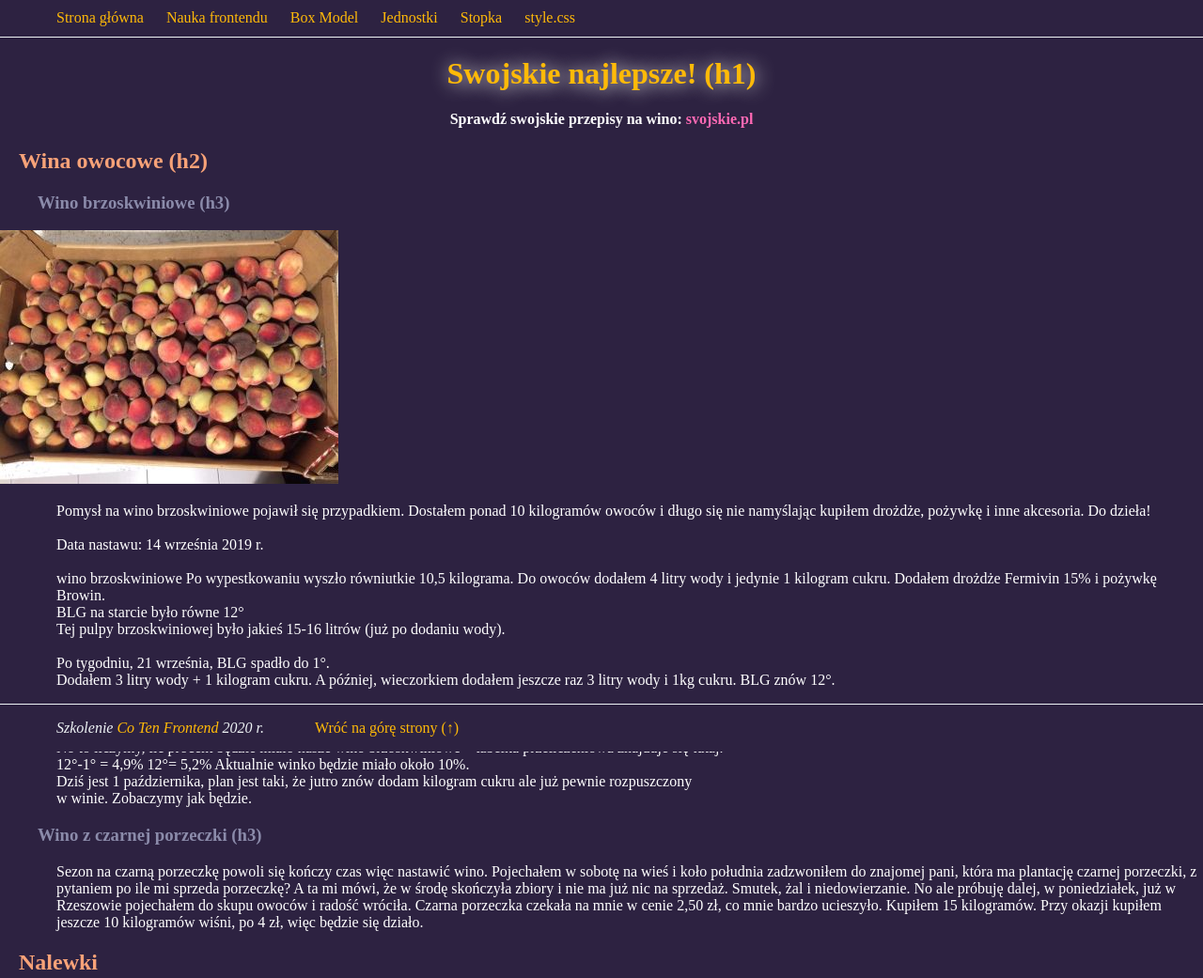
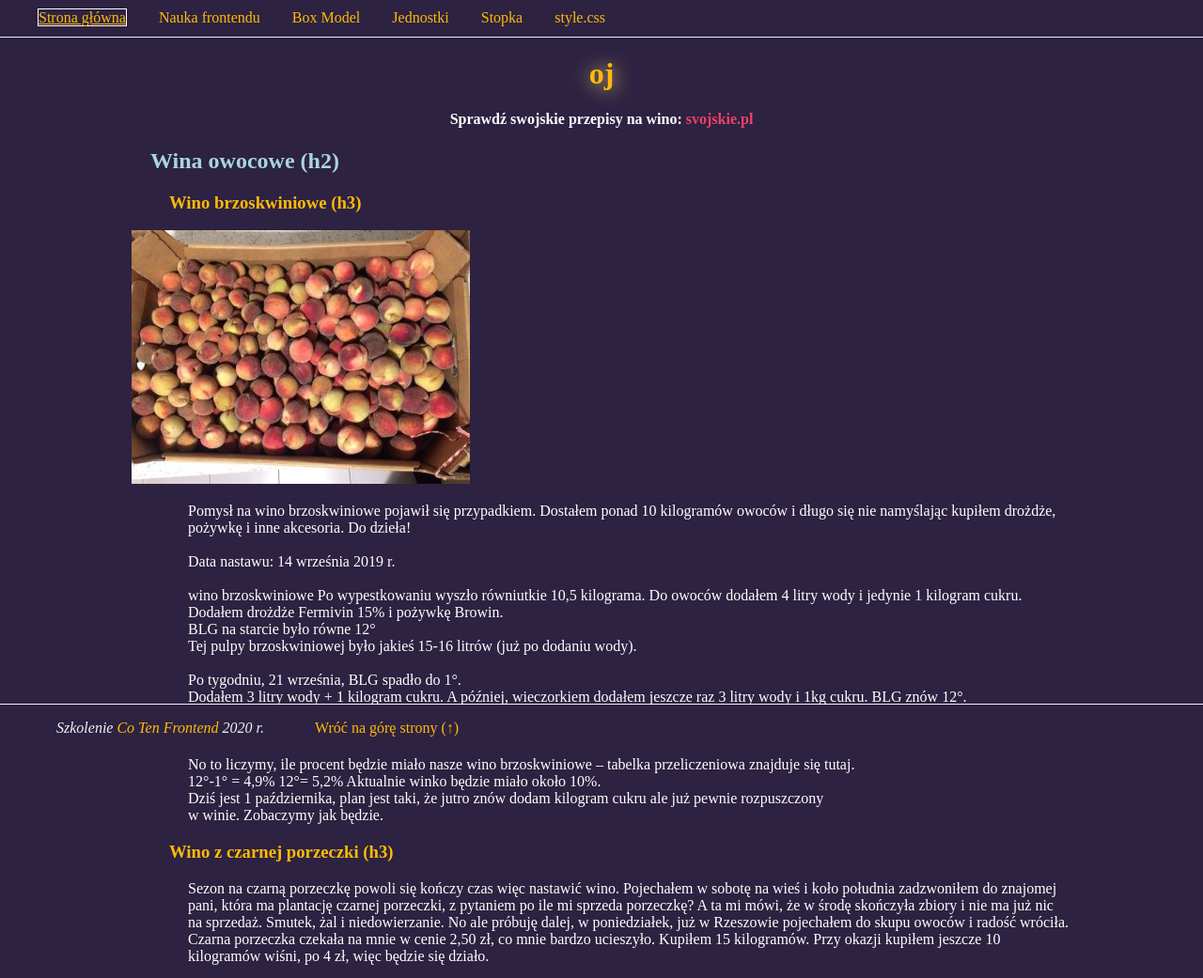
Before and after one commit to wtf-vize/homepage, a plain HTML site: page index.html in a window 1280 px wide. Shown: the top 1041 px of the page at 94% size. Drawn offline with Linux system fonts and the light colour scheme.

Commit message:
zmiany po lekcji JS, DOM i BEM

```diff
--- a/index.html
+++ b/index.html
@@ -1,23 +1,22 @@
 <!DOCTYPE html>
 <html lang="pl">
-
   <head>
-    <meta charset="UTF-8">
-    <meta name="viewport" content="width=device-width, initial-scale=1.0">
+    <meta charset="UTF-8" />
+    <meta name="viewport" content="width=device-width, initial-scale=1.0" />
     <title>Strona główna WTF</title>
-    <link href="style.css" rel="stylesheet" type="text/css">
+    <link href="style.css" rel="stylesheet" type="text/css" />
   </head>
 
   <body>
     <div id="nav_header">
       <header>
-            <nav class="top_menu">
-                <a href="index.html">Strona główna</a>
-                <a href="nauka.html">Nauka frontendu</a>
-                <a href="boxmodel.html">Box Model</a>
-                <a href="jednostki.html">Jednostki</a>
-                <a href="#stopka">Stopka</a>
-                <a href="style.css">style.css</a>
+        <nav class="navigation">
+          <a class="navigation__link navigation__link--homepage navigation__link--active" href="index.html">Strona główna</a>
+          <a class="navigation__link" href="nauka.html">Nauka frontendu</a>
+          <a class="navigation__link" href="boxmodel.html">Box Model</a>
+          <a class="navigation__link" href="jednostki.html">Jednostki</a>
+          <a class="navigation__link" href="#stopka">Stopka</a>
+          <a class="navigation__link" href="style.css">style.css</a>
       </nav>
       </header>
     </div>
@@ -26,92 +25,83 @@
       <main>
         <div id="main_header">
           <header>
-                    <h1>Swojskie najlepsze! (h1)</h1>
-                    <h4>Sprawdź swojskie przepisy na wino: <a href="https://svojskie.pl" target="_blank">svojskie.pl</a>
+            <h1 class="main_heading main_heading--js">Swojskie najlepsze! (h1)</h1>
+            <h4>
+              Sprawdź swojskie przepisy na wino:
+              <a href="https://svojskie.pl" target="_blank">svojskie.pl</a>
             </h4>
           </header>
-
         </div>
         <section>
           <h2 class="naglowek_h2">Wina owocowe (h2)</h2>
           <article>
             <h3>Wino brzoskwiniowe (h3)</h3>
             <img src="brzoskwinie.jpg" alt="skrzynka z brzoskwiniami na wino" />
-                    <p>Pomysł na wino brzoskwiniowe pojawił się przypadkiem. Dostałem ponad 10 kilogramów owoców i długo
-                        się nie namyślając kupiłem drożdże, pożywkę i inne akcesoria. Do dzieła!
-                        <br> <br>
+            <p>
+              Pomysł na wino brzoskwiniowe pojawił się przypadkiem. Dostałem
+              ponad 10 kilogramów owoców i długo się nie namyślając kupiłem
+              drożdże, pożywkę i inne akcesoria. Do dzieła! <br />
+              <br />
               Data nastawu: 14 września 2019 r.
-                        <br><br>
-                        wino brzoskwiniowe
-                        Po wypestkowaniu wyszło równiutkie 10,5 kilograma.
-                        Do owoców dodałem 4 litry wody i jedynie 1 kilogram cukru.
-                        Dodałem drożdże Fermivin 15% i pożywkę Browin.
-                        <br>
+              <br /><br />
+              wino brzoskwiniowe Po wypestkowaniu wyszło równiutkie 10,5
+              kilograma. Do owoców dodałem 4 litry wody i jedynie 1 kilogram
+              cukru. Dodałem drożdże Fermivin 15% i pożywkę Browin.
+              <br />
               BLG na starcie było równe 12°
-                        <br>
-                        Tej pulpy brzoskwiniowej było jakieś 15-16 litrów (już po dodaniu wody).
-                        <br><br>
-                        Po tygodniu, 21 września, BLG spadło do 1°.<br>
-                        Dodałem 3 litry wody + 1 kilogram cukru. A później, wieczorkiem dodałem jeszcze raz 3 litry wody
-                        i 1kg cukru. BLG znów 12°.
-                        <br><br>
+              <br />
+              Tej pulpy brzoskwiniowej było jakieś 15-16 litrów (już po dodaniu
+              wody).
+              <br /><br />
+              Po tygodniu, 21 września, BLG spadło do 1°.<br />
+              Dodałem 3 litry wody + 1 kilogram cukru. A później, wieczorkiem
+              dodałem jeszcze raz 3 litry wody i 1kg cukru. BLG znów 12°.
+              <br /><br />
               25 września drożdże znów zjadły cały cukier. BLG=0°.
-                        <br><br>
-                        No to liczymy, ile procent będzie miało nasze wino brzoskwiniowe – tabelka przeliczeniowa
-                        znajduje się tutaj.<br>
-                        12°-1° = 4,9%
-                        12°= 5,2%
-                        Aktualnie winko będzie miało około 10%.
-                        <br>
-                        Dziś jest 1 października, plan jest taki, że jutro znów dodam kilogram cukru ale już pewnie
-                        rozpuszczony<br>
-                        w winie. Zobaczymy jak będzie.</p>
-
+              <br /><br />
+              No to liczymy, ile procent będzie miało nasze wino brzoskwiniowe –
+              tabelka przeliczeniowa znajduje się tutaj.<br />
+              12°-1° = 4,9% 12°= 5,2% Aktualnie winko będzie miało około 10%.
+              <br />
+              Dziś jest 1 października, plan jest taki, że jutro znów dodam
+              kilogram cukru ale już pewnie rozpuszczony<br />
+              w winie. Zobaczymy jak będzie.
+            </p>
           </article>
 
           <article>
             <h3>Wino z czarnej porzeczki (h3)</h3>
-                    <p>Sezon na czarną porzeczkę powoli się kończy czas więc nastawić wino.
-
-                        Pojechałem w sobotę na wieś i koło południa zadzwoniłem do znajomej pani, która ma plantację
-                        czarnej
-                        porzeczki, z pytaniem po ile mi sprzeda porzeczkę? A ta mi mówi, że w środę skończyła zbiory i
-                        nie
-                        ma
-                        już nic na sprzedaż. Smutek, żal i niedowierzanie.
-
-                        No ale próbuję dalej, w poniedziałek, już w Rzeszowie pojechałem do skupu owoców i radość
-                        wróciła.
-                        Czarna porzeczka czekała na mnie w cenie 2,50 zł, co mnie bardzo ucieszyło. Kupiłem 15
-                        kilogramów.
-
-                        Przy okazji kupiłem jeszcze 10 kilogramów wiśni, po 4 zł, więc będzie się działo.
+            <p>
+              Sezon na czarną porzeczkę powoli się kończy czas więc nastawić
+              wino. Pojechałem w sobotę na wieś i koło południa zadzwoniłem do
+              znajomej pani, która ma plantację czarnej porzeczki, z pytaniem po
+              ile mi sprzeda porzeczkę? A ta mi mówi, że w środę skończyła
+              zbiory i nie ma już nic na sprzedaż. Smutek, żal i niedowierzanie.
+              No ale próbuję dalej, w poniedziałek, już w Rzeszowie pojechałem
+              do skupu owoców i radość wróciła. Czarna porzeczka czekała na mnie
+              w cenie 2,50 zł, co mnie bardzo ucieszyło. Kupiłem 15 kilogramów.
+              Przy okazji kupiłem jeszcze 10 kilogramów wiśni, po 4 zł, więc
+              będzie się działo.
             </p>
-
           </article>
         </section>
         <section>
           <h2 class="naglowek_h2">Nalewki</h2>
           <article>
             <h3>
-                        Nalewka z pigwowca
-                        (h3)</h3>
+              Nalewka z pigwowca (h3)
+            </h3>
 
-                    <p>4 października zabrałem się za robienie pierwszej swojej nalewki. Nalewki z pigwowca.
-
-                        Owoce pigwowca do nalewki
-                        Owoce dostałem, więc surowiec za darmo. Wymyłem, odszypułkowałem i poszatkowałem w zelmerowskiej
-                        maszynce do mięsa z nakładką do szatkowania.
-
-                        Kupiłem 2 litry alkoholu. Litr spirytusu 95% i litr wódki 40%. Dwa duże słoje 4 litrowe i
-                        cukier.
-                        Ale o
-                        dosładzaniu później.
-
-                        Poszatkowane owoce wsadziłem do wyczyszczonego słoja i zalałem wszystko alkoholem, wymieszaną
-                        wódką
-                        ze
-                        spirytem. Zostawiłem początkowo na 4 tygodnie. Jak się później okazało chyba na 8 czy 9 tygodni.
+            <p>
+              4 października zabrałem się za robienie pierwszej swojej nalewki.
+              Nalewki z pigwowca. Owoce pigwowca do nalewki Owoce dostałem, więc
+              surowiec za darmo. Wymyłem, odszypułkowałem i poszatkowałem w
+              zelmerowskiej maszynce do mięsa z nakładką do szatkowania. Kupiłem
+              2 litry alkoholu. Litr spirytusu 95% i litr wódki 40%. Dwa duże
+              słoje 4 litrowe i cukier. Ale o dosładzaniu później. Poszatkowane
+              owoce wsadziłem do wyczyszczonego słoja i zalałem wszystko
+              alkoholem, wymieszaną wódką ze spirytem. Zostawiłem początkowo na
+              4 tygodnie. Jak się później okazało chyba na 8 czy 9 tygodni.
             </p>
           </article>
         </section>
@@ -119,51 +109,33 @@
           <h2 class="naglowek_h2">Cydry</h2>
           <article>
             <h3>Cydr jabłkowy i jabłkowo-gruszkowy (h3)</h3>
-                    <p>Data nastawu: 16 września
-
-                        Dziś nastawiłem 2 cydry, cydr jabłkowy oraz cydr jabłkowo-gruszkowy.
-
-                        cydr jabłkowy w damie 5 litrowej i cydt jabłko-gruszka
-                        Kilka dni temu kupiłem na promocji 2 kartony 5 litrowe soku tłoczonego, jabłkowy i
-                        jabłkowo-gruszkowy.
-                        Ale po przelaniu do dwóch dam zapieniło. Więc przelałem jabłko-gruszka do pojemnika
-                        fermentacyjnego
-                        – 10
-                        l. i dolałem litr soku jabłkowego.
-
-                        Cydr jabłkowy, ile tego wyjdzie?
-                        Czyli jest, a raczej będzie, 6 litrów cydru jabłko- gruszka i 4 litry cydru jabłkowego.
-
-                        Do obu (przed przelaniem tego jednego litra) dodałem 1.3 gramy drożdży i pół opakowania pożywki
-                        do
-                        cydrów słodkich. Soków nie dosładzałem, cukru w nich jest wystarczająca ilość.
-
-                        A mówiąc dokładnie:
-
-                        w soku jabłkowym jest 111 gramów, co po pomiarze cukromierzem i przeliczeniu na uzyskany alkohol
-                        wychodzi około ~6,5%
-                        w soku jabłko-gruszka jest 104 gramów, co da 6,18% alkoholu.
-                        Przy okazji sprawdziłem dziś również pozostałe nastawy i tak. Wino gronowe z października 2018,
-                        które
-                        jakiś czas temu zostało z butelek przelane w pięciolitrowej damy pięknie się wyklarowało.
-
-                        Dodatkowo sprawdziłem miody pitne, czwórniaki. Miód z maliną wyklarował idealnie. A czysty miód
-                        jeszcze
-                        jest trochę mętny.
-
-                        25 września.
-
-                        Dodatkowo moje dwa wina, herbaciane i z miodka wciąż mają mega dużo cukru. Przesadziłem z
-                        dodawaniem
-                        i
-                        chyba będę dodawał drożdży do restartu albo jakiejś Turbo Kobry. Wino z zielonej herbaty ma
-                        wciąż
-                        11°
-                        BLG, a wino z mniszka 10°.
-
-                        Dodałem do obu pół opakowania drożdży Fermivin 15° na oba balony. Ale nie ruszyło. Zobaczymy jak
-                        będzie
-                        z turbo drożdżami</p>
+            <p>
+              Data nastawu: 16 września Dziś nastawiłem 2 cydry, cydr jabłkowy
+              oraz cydr jabłkowo-gruszkowy. cydr jabłkowy w damie 5 litrowej i
+              cydt jabłko-gruszka Kilka dni temu kupiłem na promocji 2 kartony 5
+              litrowe soku tłoczonego, jabłkowy i jabłkowo-gruszkowy. Ale po
+              przelaniu do dwóch dam zapieniło. Więc przelałem jabłko-gruszka do
+              pojemnika fermentacyjnego – 10 l. i dolałem litr soku jabłkowego.
+              Cydr jabłkowy, ile tego wyjdzie? Czyli jest, a raczej będzie, 6
+              litrów cydru jabłko- gruszka i 4 litry cydru jabłkowego. Do obu
+              (przed przelaniem tego jednego litra) dodałem 1.3 gramy drożdży i
+              pół opakowania pożywki do cydrów słodkich. Soków nie dosładzałem,
+              cukru w nich jest wystarczająca ilość. A mówiąc dokładnie: w soku
+              jabłkowym jest 111 gramów, co po pomiarze cukromierzem i
+              przeliczeniu na uzyskany alkohol wychodzi około ~6,5% w soku
+              jabłko-gruszka jest 104 gramów, co da 6,18% alkoholu. Przy okazji
+              sprawdziłem dziś również pozostałe nastawy i tak. Wino gronowe z
+              października 2018, które jakiś czas temu zostało z butelek
+              przelane w pięciolitrowej damy pięknie się wyklarowało. Dodatkowo
+              sprawdziłem miody pitne, czwórniaki. Miód z maliną wyklarował
+              idealnie. A czysty miód jeszcze jest trochę mętny. 25 września.
+              Dodatkowo moje dwa wina, herbaciane i z miodka wciąż mają mega
+              dużo cukru. Przesadziłem z dodawaniem i chyba będę dodawał drożdży
+              do restartu albo jakiejś Turbo Kobry. Wino z zielonej herbaty ma
+              wciąż 11° BLG, a wino z mniszka 10°. Dodałem do obu pół opakowania
+              drożdży Fermivin 15° na oba balony. Ale nie ruszyło. Zobaczymy jak
+              będzie z turbo drożdżami
+            </p>
           </article>
         </section>
       </main>
@@ -171,13 +143,18 @@
     <div id="stopka">
       <footer class="stopka">
         <p>
-                <em>Szkolenie <a href="https://cotenfrontend.pl/" target="_blank">Co Ten Frontend</a> 2020 r.</em>
+          <em
+            >Szkolenie
+            <a href="https://cotenfrontend.pl/" target="_blank"
+              >Co Ten Frontend</a
+            >
+            2020 r.</em
+          >
 
-                <a href='#top' class="back_to_top">Wróć na górę strony (↑)</a>
+          <a href="#top" class="back_to_top">Wróć na górę strony (↑)</a>
         </p>
       </footer>
     </div>
     <script src="main.js"></script>
   </body>
-
 </html>
--- a/main.js
+++ b/main.js
@@ -1,11 +1,15 @@
-const firstName ='Marek';
-const wifeName ='Magda';
+const firstName = "Marek";
+const wifeName = "Magda";
 const myAge = 40;
 const wifeAge = 38;
 const roznica = myAge - wifeAge;
-console.log (`Mam na imię ${firstName} i mam prawie ${myAge} lat.\nMoja żona ma na imię ${wifeName} i ma ${wifeAge} lat.
-Jestem ${roznica} lata starszy od żony, a te informacje zostały wypisane przy użyciu skryptu main.js.` );
-
+console.log(`Mam na imię ${firstName} i mam prawie ${myAge} lat.\nMoja żona ma na imię ${wifeName} i ma ${wifeAge} lat.
+Jestem ${roznica} lata starszy od żony, a te informacje zostały wypisane przy użyciu skryptu main.js.`);
 
 // alert (`Cześć, mam na imię ${firstName}.
 // Zaglądnij do konsoli aby zobaczyć więcej informacji o mnie.`);
+
+
+const beret = document.querySelector('.main_heading--js')
+console.log  (beret)
+beret.innerHTML = 'oj'
--- a/style.css
+++ b/style.css
@@ -7,20 +7,16 @@ body {
 
 h1 {
   color: #ffba08;
-    text-shadow: 1px 1px 20px white;
-}
-
-h1 a {
-    color: #ffba08;
+  text-shadow: 1px 1px 20px #ffdd88;
 }
 
 h2 {
-    color: #4169e1;
+  color: #a8d5e2;
   margin-left: 20px;
 }
 
 h3 {
-    color: #8b8baa;
+  color: #ffba08;
   margin-left: 40px;
 }
 
@@ -34,7 +30,7 @@ ul {
 }
 
 a {
-    color: hotpink;
+  color: #ee4266;
   text-decoration: none;
 }
 
@@ -51,23 +47,23 @@ a {
 #stopka {
   margin-top: 100px;
 }
+main{
+  width:1000px;
+  margin: 50px auto;
+}
 
 /* ID STOP */
 
 /* CLASS START */
 
-.naglowek_h2 {
-    color: #f7a278;
-}
-
 .comic-sans-font {
   font-family: "Comic Sans MS";
 }
 
-.top_menu {
+.navigation {
   background: #2d2241;
   border-bottom: 1px solid #edf2f4;
-    padding: 10px 0 0 60px;
+  padding: 10px 0 0 40px;
   box-sizing: border-box;
   min-height: 40px;
   width: 100%;
@@ -76,12 +72,20 @@ a {
   z-index: 100;
 }
 
-.top_menu a, .stopka a {
+.navigation__link,
+.stopka a {
   color: #ffba08;
 }
 
-.top_menu a {
-    padding: 0 20px 0 0;
+.navigation__link {
+  margin-right:30px;
+}
+.navigation__link--homepage{
+  text-decoration: underline;
+}
+.navigation__link--active{
+  border:1px solid white;
+
 }
 
 .stopka {
@@ -188,8 +192,6 @@ a {
   background: tomato;
   margin: 60px;
   display: inline;
-    width: 300px;
-    height: 300px;
 }
 
 .margin_block {
@@ -265,7 +267,7 @@ a {
   background: indianred;
   width: 100px;
   height: 50%;
-    z-index:7;
+  z-index: 7;
 }
 .position_absolute2_second {
   position: absolute;
@@ -274,8 +276,8 @@ a {
   background: yellow;
   width: 60px;
   height: 60px;
-    color:#000;
-    z-index:8;
+  color: #000;
+  z-index: 8;
 }
 .position_fixed {
   position: fixed;
@@ -284,7 +286,7 @@ a {
   background: hotpink;
   width: 100px;
   height: 50%;
-    z-index:10;
+  z-index: 10;
 }
 .position_absolute3 {
   position: absolute;
@@ -293,7 +295,6 @@ a {
   background: indianred;
   width: 100px;
   height: 350px;
-
 }
 .position_sticky {
   position: sticky;
@@ -302,31 +303,31 @@ a {
   width: 60px;
   height: 130px;
 }
-.img_float_left{
-    float:left;
+.img_float_left {
+  float: left;
 }
 
-.republika_odchodzac{
+.republika_odchodzac {
   background: rgba(255, 255, 255, 0.4);
   margin: 60px;
   min-width: 200px;
   min-height: 200px;
   padding: 16px;
 }
-.odchodzac{
-    float:left;
+.odchodzac {
+  float: left;
   background: powderblue;
-    height:300px;
-    margin:10px;
-    padding:12px;
+  height: 300px;
+  margin: 10px;
+  padding: 12px;
 }
-.odchodzac-right{
-    float:right;
+.odchodzac-right {
+  float: right;
   background: rgb(25, 177, 197);
-    height:100vh;
-    margin-right:10px;
-    padding:12px;
+  height: 100vh;
+  margin-right: 10px;
+  padding: 12px;
 }
-.clear{
-    clear:both;
+.clear {
+  clear: both;
 }
```
Also changed, not shown: boxmodel.html (+7 -7 lines), jednostki.html (+7 -7 lines), nauka.html (+9 -10 lines). Lines whose indentation alone changed are shown as unchanged.
